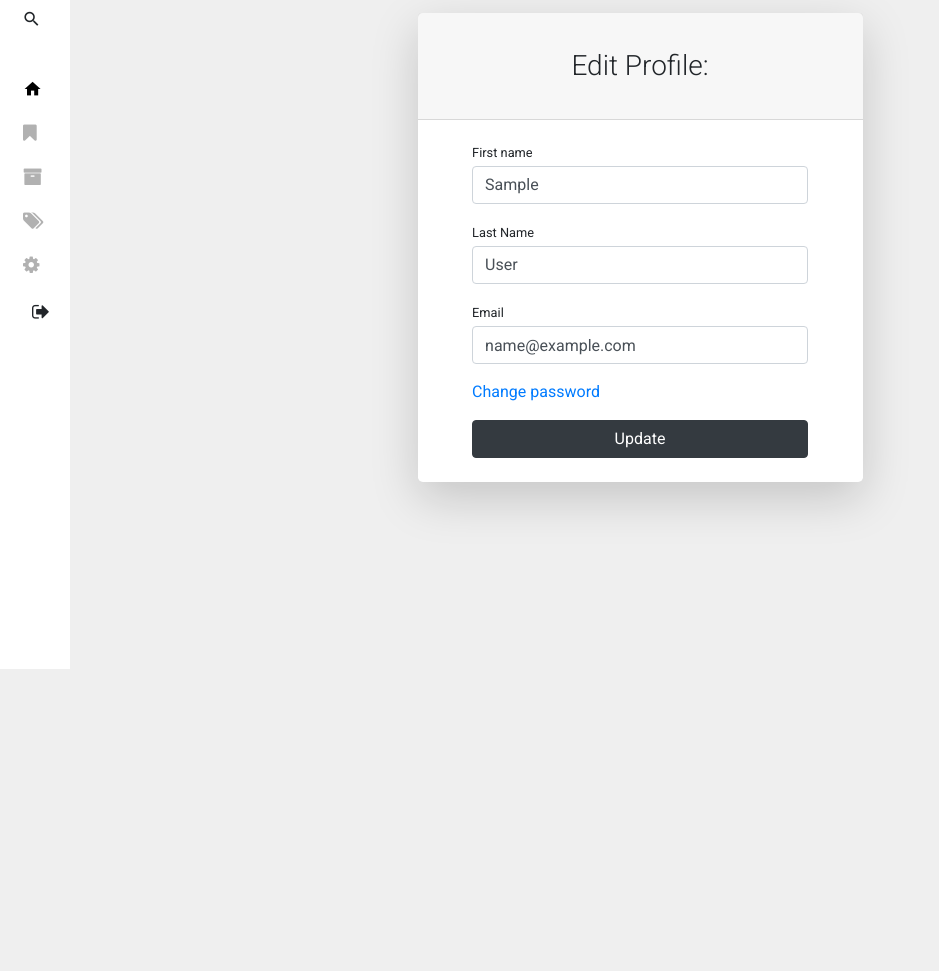
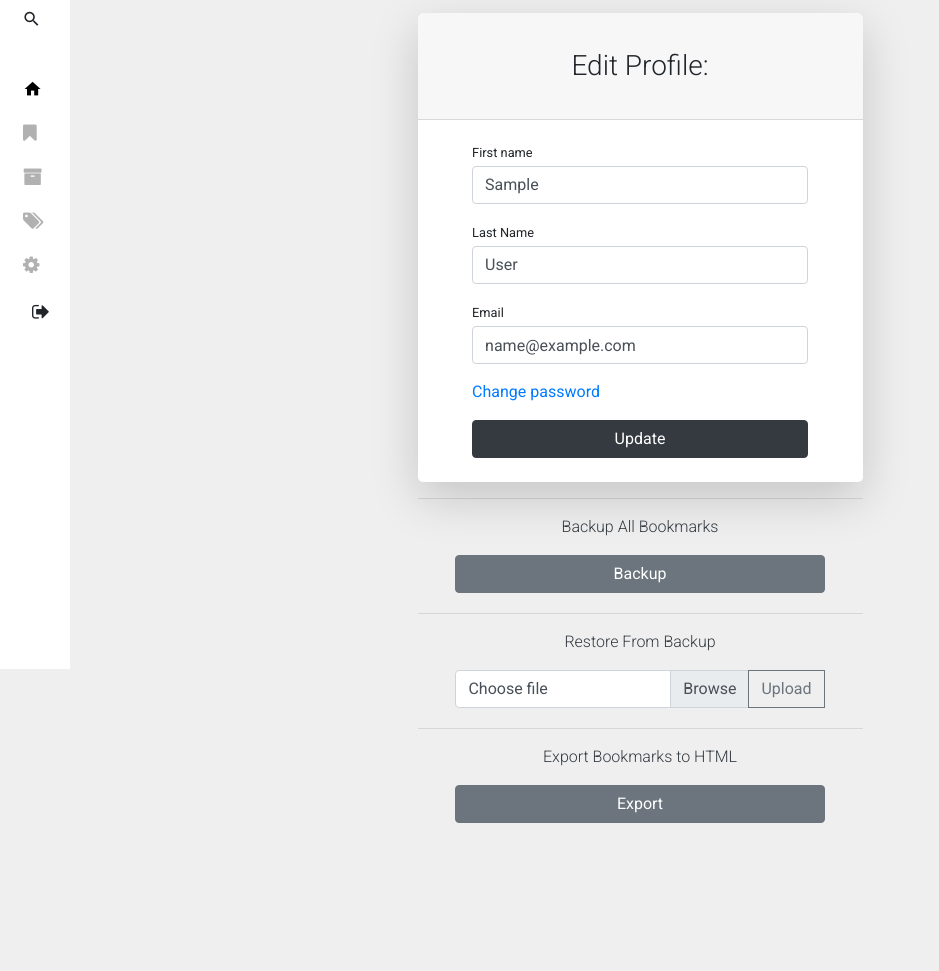
Before and after one commit to mofm/bohca, a Django app: a page that uses templates/profile.html in a window 1280 px wide. Shown: the part 131-1102 px from the top of the page, without its empty margins (0-939 px from the left). Before the commit the page ends 800 px from the top, so only its background shows below. Run offline with Django 4.2, Linux system fonts and the light colour scheme; the visitor is signed in with stand-in values (Sample User, id 1); parts of the project's set-up code (start-up, migrations or seed data) failed here and were passed over; some libraries are stand-ins or nearby versions; some web fonts are replaced.

Commit message:
New Features:
 - Backup all bookmarks
 - Restore from backup
 - Export bookmars to HTML for browsers import

 Fixed reverse url in bookmark_edit.html

```diff
--- a/bookmarks/urls.py
+++ b/bookmarks/urls.py
@@ -28,4 +28,7 @@ urlpatterns = [
     path("tags/delete/<int:pk>", DeleteTagView.as_view(), name="delete_tag"),
     path("profile/<username>", ProfileView.as_view(), name="profile"),
     path('password-change/', ChangePasswordView.as_view(), name='password_change'),
+    path("backup/", BackupBookmarksView.as_view(), name="backup"),
+    path("restore/", RestoreBookmarksView.as_view(), name="restore"),
+    path("export/", ExportHTMLView.as_view(), name="export"),
 ]
--- a/bookmarks/views.py
+++ b/bookmarks/views.py
@@ -1,5 +1,5 @@
 from django.shortcuts import redirect
-from django.http import HttpResponseRedirect, Http404
+from django.http import HttpResponseRedirect, Http404, HttpResponse
 from django.urls import reverse_lazy
 from django.contrib import messages
 from django.contrib.auth import authenticate, login, logout
@@ -15,6 +15,8 @@ from .models import Bookmarks, BookmarkCategory, BookmarkTags
 from .forms import CategoryForm, TagForm, UserUpdateForm
 from utils.web import check_url
 from utils.parseurl import parse_url
+from utils.csv_ops import ImportCsv, BackupCsv
+from utils.browser import ExportHTML
 
 
 # Create your views here.
@@ -25,8 +27,8 @@ class LoginView(TemplateView, View):
         return self.render_to_response({})
 
     def post(self, request, *args, **kwargs):
-        user = authenticate(username=request.POST.get('username'),
-                            password=request.POST.get('password'))
+        user = authenticate(username=self.request.POST.get('username'),
+                            password=self.request.POST.get('password'))
         next_url = request.POST.get('next')
         if not next_url:
             next_url = 'home'
@@ -47,7 +49,7 @@ class LoginView(TemplateView, View):
 
 class LogoutView(View):
     def post(self, request, *args, **kwargs):
-        if not request.user.is_authenticated:
+        if not self.request.user.is_authenticated:
             return redirect('home')
 
         logout(request)
@@ -99,7 +101,7 @@ class SearchResults(LoginRequiredMixin, TemplateView):
 
     def get_context_data(self, **kwargs):
         context = super().get_context_data(**kwargs)
-        context.update(paginate(self.get_queryset(), self.request))
+        context.update(paginate(self.get_queryset().order_by('-created'), self.request))
         return context
 
 
@@ -165,7 +167,7 @@ class EditBookmark(LoginRequiredMixin, UpdateView):
         return obj
 
     def get_success_url(self, **kwargs):
-        return "/bookmarks/%s" % self.object.pk
+        return "/bookmarks/%s" % self.object.bm_id
 
     def get_queryset(self):
         qs = super(EditBookmark, self).get_queryset()
@@ -356,3 +358,48 @@ class DeleteTagView(LoginRequiredMixin, DeleteView):
     def form_valid(self, form):
         messages.success(self.request, "Tag deleted successfully!")
         return super().form_valid(form)
+
+
+class BackupBookmarksView(LoginRequiredMixin, View):
+    login_url = '/login'
+
+    def get(self, request, *args, **kwargs):
+        if 'backup_form' in request.GET:
+            response = HttpResponse(content_type='text/csv')
+            backup = BackupCsv(self.request.user, response)
+            return backup.get_backup()
+
+        return HttpResponseRedirect(reverse_lazy('home'))
+
+
+class RestoreBookmarksView(LoginRequiredMixin, View):
+    login_url = '/login'
+
+    def post(self, request, *args, **kwargs):
+        if 'csv_file' in request.FILES:
+            csv_file = self.request.FILES.get('csv_file')
+            if not csv_file.name.endswith('.csv'):
+                messages.warning(request, 'File is not CSV type')
+                return HttpResponseRedirect(reverse_lazy('home', kwargs={'username': self.request.user.username}))
+
+            importer = ImportCsv(self.request.user)
+            importer.set_csv_file(csv_file)
+            importer.import_csv()
+
+            messages.success(request, 'Bookmarks restored successfully!')
+            return HttpResponseRedirect(reverse_lazy('home'))
+        else:
+            messages.warning(request, 'No file selected')
+            return HttpResponseRedirect(reverse_lazy('profile', kwargs={'username': self.request.user.username}))
+
+
+class ExportHTMLView(LoginRequiredMixin, View):
+    login_url = '/login'
+
+    def get(self, request, *args, **kwargs):
+        if 'export_form' in request.GET:
+            response = HttpResponse(content_type='text/html')
+            exporter = ExportHTML(self.request.user, response)
+            return exporter.export()
+
+        return HttpResponseRedirect(reverse_lazy('home'))
--- a/templates/bookmark_edit.html
+++ b/templates/bookmark_edit.html
@@ -19,7 +19,7 @@
                                         </div>
                                         <div class="form-group text-center">
                                             {#                                        <button type="button" class="btn btn-secondary">Close</button>#}
-                                            <a href="{% url 'bookmark' object.pk %}" class="btn btn-secondary">Close</a>
+                                            <a href="{% url 'bookmark' object.bm_id %}" class="btn btn-secondary">Close</a>
                                             <button type="submit" class="btn btn-dark">Save</button>
                                         </div>
                                     </form>
--- a/templates/profile.html
+++ b/templates/profile.html
@@ -83,6 +83,65 @@
                                             </form>
                                         </div>
                                     </div>
+                                    <hr/>
+                                    <p class="text-dark text-center">Backup All Bookmarks</p>
+                                    <form method="get" action="{% url 'backup' %}">
+                                        {% csrf_token %}
+                                        <div class="form-row">
+                                            <div class="col-md-10 offset-md-1">
+                                                <div class="form-group mt-0 mb-1">
+                                                    <button type="submit" class="col-md-12 btn btn-secondary"
+                                                            name="backup_form">
+                                                        Backup
+                                                    </button>
+                                                </div>
+                                            </div>
+                                        </div>
+                                    </form>
+                                    <hr/>
+                                    <p class="text-dark text-center">Restore From Backup</p>
+                                    <form method="post" action="{% url 'restore' %}" enctype="multipart/form-data">
+                                        {% csrf_token %}
+                                        <div class="form-row">
+                                            <div class="col-md-10 offset-md-1">
+                                                <div class="input-group mt-0 mb-1">
+                                                    <div class="custom-file">
+                                                        <input type="file" class="custom-file-input" id="inputGroupFile04"
+                                                               aria-describedby="inputGroupFileAddon04" name="csv_file">
+                                                        <label class="custom-file-label" for="inputGroupFile04">Choose
+                                                            file</label>
+                                                    </div>
+                                                    <div class="input-group-append">
+                                                        <button class="btn btn-outline-secondary" type="submit"
+                                                                id="inputGroupFileAddon04">Upload
+                                                        </button>
+                                                    </div>
+                                                    <script>
+                                                        document.querySelector('.custom-file-input').addEventListener('change',function(e){
+                                                            var fileName = document.getElementById("inputGroupFile04").files[0].name;
+                                                            var nextSibling = e.target.nextElementSibling
+                                                            nextSibling.innerText = fileName
+                                                        })
+                                                    </script>
+                                                </div>
+                                            </div>
+                                        </div>
+                                    </form>
+                                    <hr/>
+                                    <p class="text-dark text-center">Export Bookmarks to HTML</p>
+                                    <form method="get" action="{% url 'export' %}">
+                                        {% csrf_token %}
+                                        <div class="form-row">
+                                            <div class="col-md-10 offset-md-1">
+                                                <div class="form-group mt-0 mb-1">
+                                                    <button type="submit" class="col-md-12 btn btn-secondary"
+                                                            name="export_form">
+                                                        Export
+                                                    </button>
+                                                </div>
+                                            </div>
+                                        </div>
+                                    </form>
                                 </div>
                             </div>
                         </div>
```
Also changed, not shown: utils/browser.py (added, +56 -0 lines), utils/csv_ops.py (added, +67 -0 lines).
